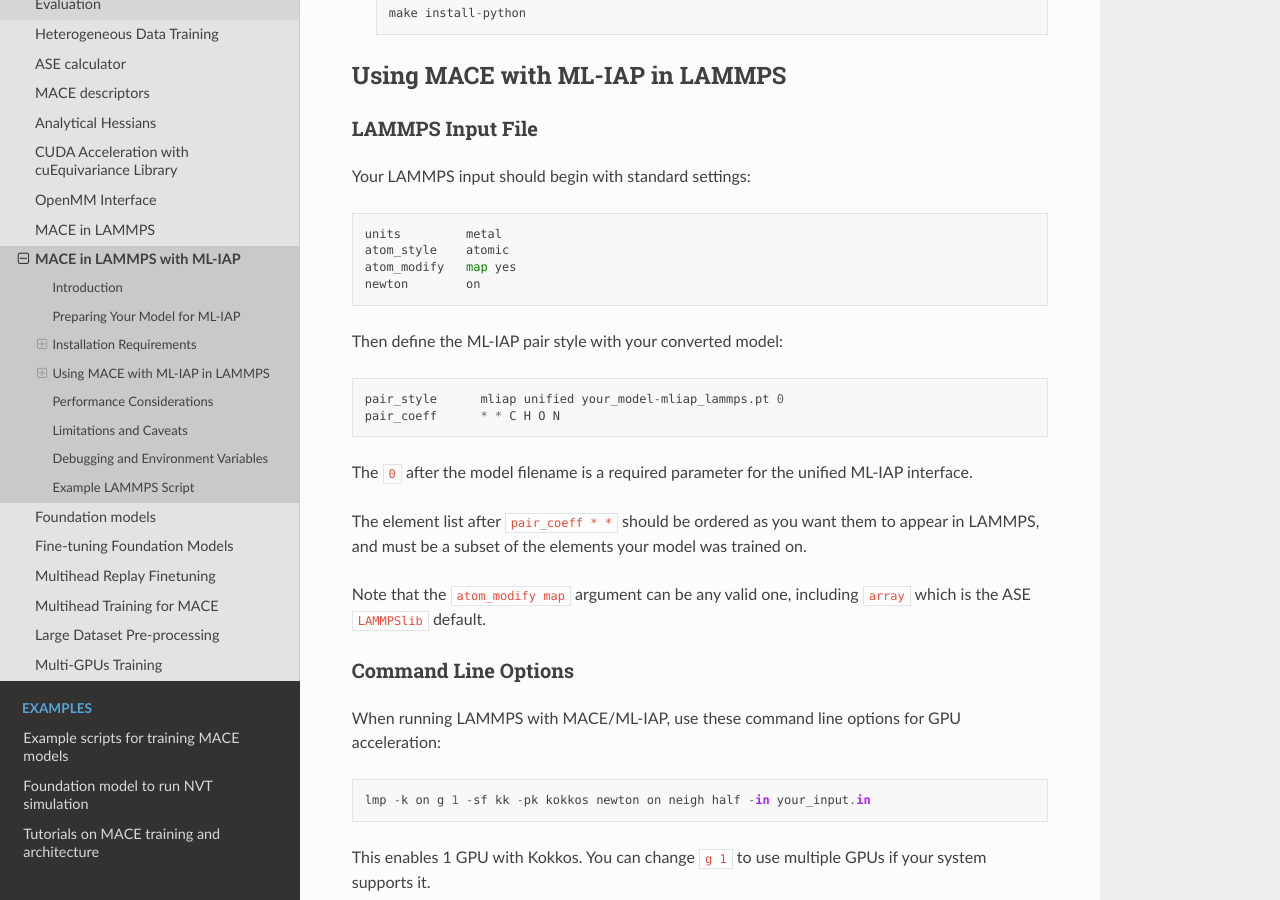
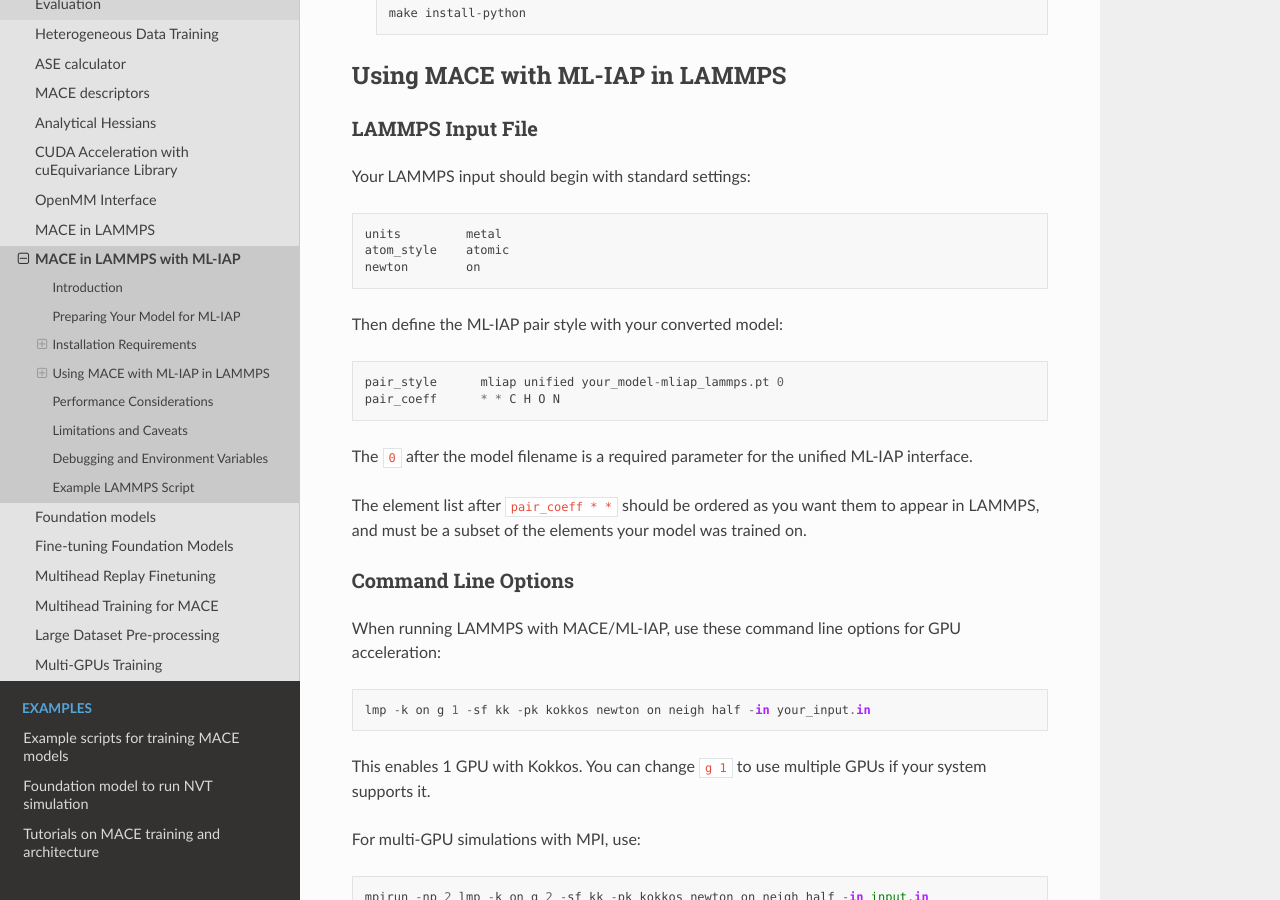
Before and after one commit to ACEsuit/mace, a Sphinx documentation site: the page built from docs/guide/lammps_mliap.rst, in a window 1280 px wide and 900 px high, scrolled down 2734 px. Built offline with Sphinx 7.4.7 and the Read the Docs theme 3.1.0, drawn with Linux system fonts in a browser that asks for light colours; pages that are not in the unit, such as notebooks, are missing from menus.

Commit message:
Update docs to reflect that there is no need for 'atom_modify map yes' for lammps mliap

```diff
--- a/docs/guide/lammps_mliap.rst
+++ b/docs/guide/lammps_mliap.rst
@@ -118,7 +118,6 @@
 
     units         metal
     atom_style    atomic
-    atom_modify   map yes
     newton        on
 
 Then define the ML-IAP pair style with your converted model::
@@ -129,8 +128,6 @@
 The ``0`` after the model filename is a required parameter for the unified ML-IAP interface.
 
 The element list after ``pair_coeff * *`` should be ordered as you want them to appear in LAMMPS, and must be a subset of the elements your model was trained on.
-
-Note that the ``atom_modify map`` argument can be any valid one, including ``array`` which is the ASE ``LAMMPSlib`` default.
 
 Command Line Options
 -----------------
@@ -185,7 +182,6 @@
     # MACE ML-IAP example
     units         metal
     atom_style    atomic
-    atom_modify   map yes
     newton        on
 
     # Read structure
```
